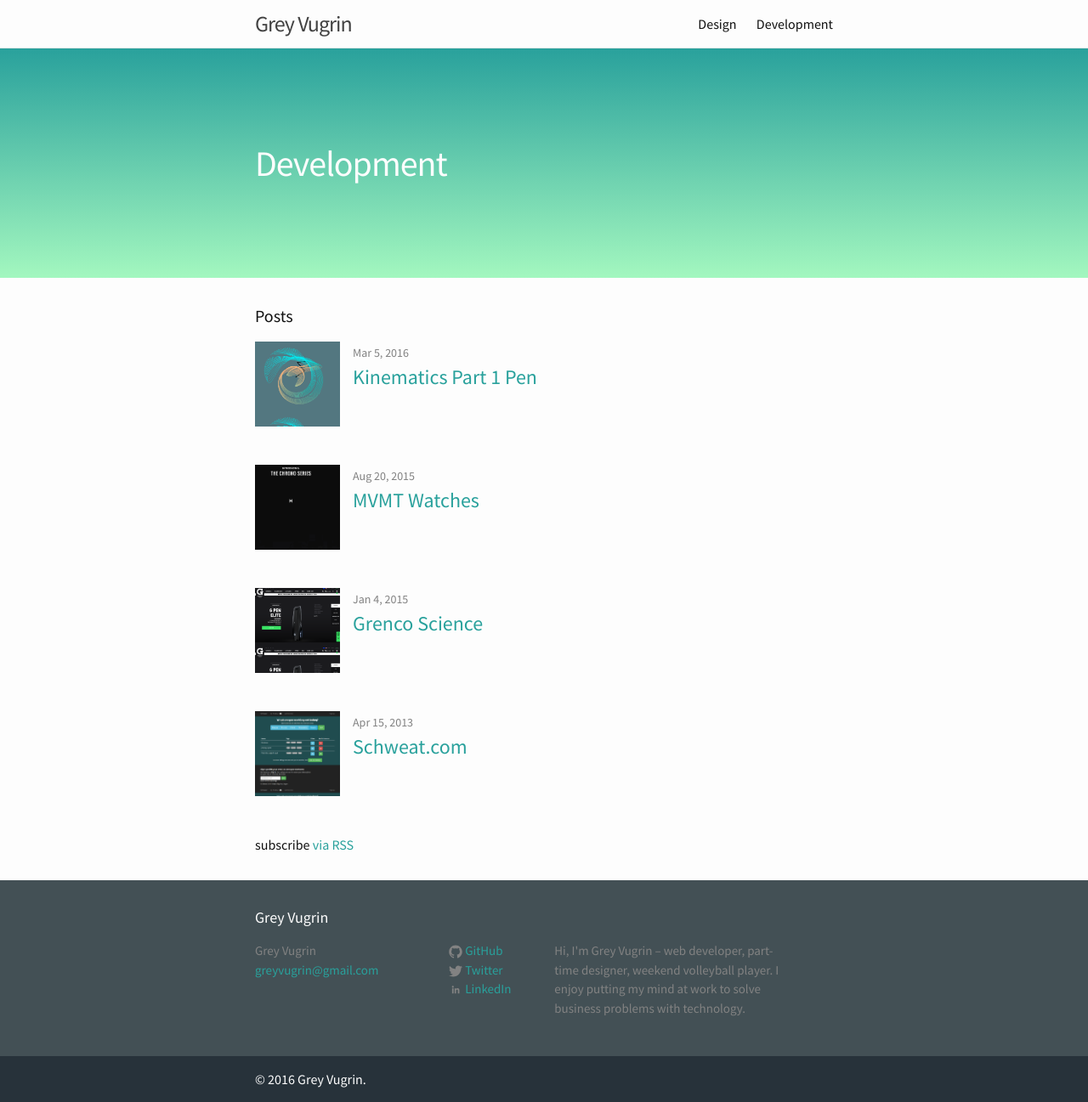
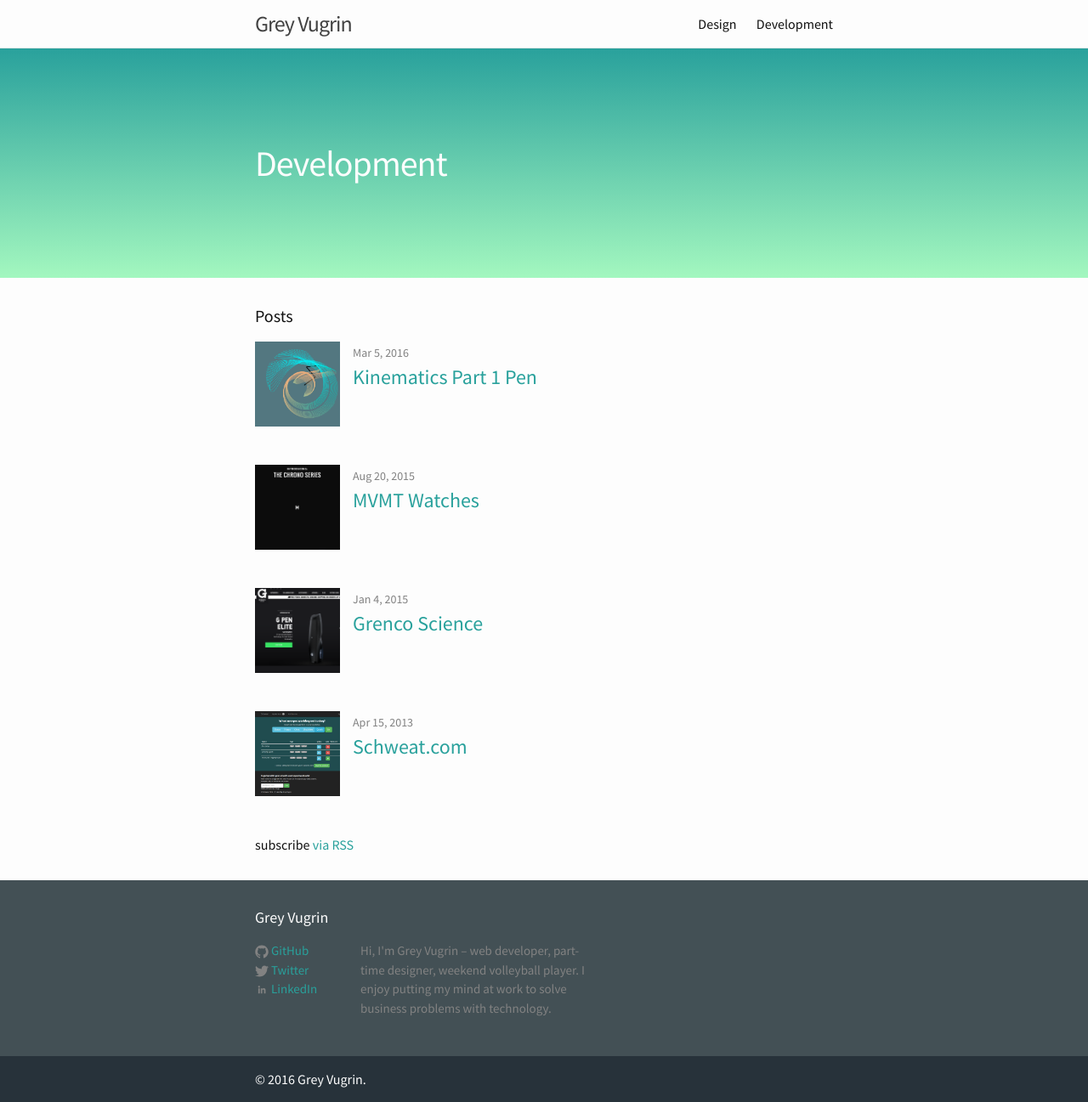
Before and after one commit to greyvugrin/greyvugrin.github.io, a Jekyll site: the page built from development/index.html, in a window 1280 px wide. Shown: the whole page at 85% size. Built offline with Jekyll 4.4.1, drawn with Linux system fonts in a browser that asks for light colours; nearby versions of some CDN libraries.

Commit message:
Removed footer section, fixed FF grid bug, added link to grenco site

```diff
--- a/_includes/footer.html
+++ b/_includes/footer.html
@@ -5,13 +5,6 @@
     <h2 class="footer-heading">{{ site.title }}</h2>
 
     <div class="footer-col-wrapper">
-      <div class="footer-col footer-col-1">
-        <ul class="contact-list">
-          <li>{{ site.title }}</li>
-          <li><a href="mailto:{{ site.email }}">{{ site.email }}</a></li>
-        </ul>
-      </div>
-
       <div class="footer-col footer-col-2">
         <ul class="social-media-list">
           {% if site.github_username %}
--- a/_posts/2015-01-04-grenco-science-com.markdown
+++ b/_posts/2015-01-04-grenco-science-com.markdown
@@ -7,7 +7,8 @@
 thumbnail: "/images/development/gpen.png"
 ---
 
-Grenco Science was my first from-scratch Shopify theme build at Brand Value Acclerator. The project allowed me to grow immensely as I learned the intricacies of theme settings, utilizing real e-commerce objects, and translating world-class design to the web.
+[Grenco Science](http://gpen.com){:target="_blank"} was my first from-scratch Shopify theme build at Brand Value Acclerator. The project allowed me to grow immensely as I learned the intricacies of theme settings, utilizing real e-commerce objects, and translating world-class design to the web.
 
 *Here's an overview of the homepage:*
+
 ![Homepage screenshot of gpen.com, 05/10/2106.](/images/development/gpen.png)
--- a/_sass/_layout.scss
+++ b/_sass/_layout.scss
@@ -202,7 +202,7 @@
 }
 
 .post-thumbnail {
-    background-size: contain;
+    background-size: cover;
     width: 100px;
     height: 100px;
     float: left;
--- a/_sass/components/_grid.scss
+++ b/_sass/components/_grid.scss
@@ -12,6 +12,7 @@
 .grid--3-up {
 	.grid__item {
 		-webkit-flex-basis: 33.33%;-ms-flex-preferred-size: 33.33%;flex-basis: 33.33%;
+		max-width: 33.33%;
 		padding: $spacing-unit / 8;
 	}
 }
@@ -19,6 +20,7 @@
 .grid--2-up {
 	.grid__item {
 		-webkit-flex-basis: 50%;-ms-flex-preferred-size: 50%;flex-basis: 50%;
+		max-width: 50%;
 		padding: $spacing-unit / 8;
 	}
 }
```
